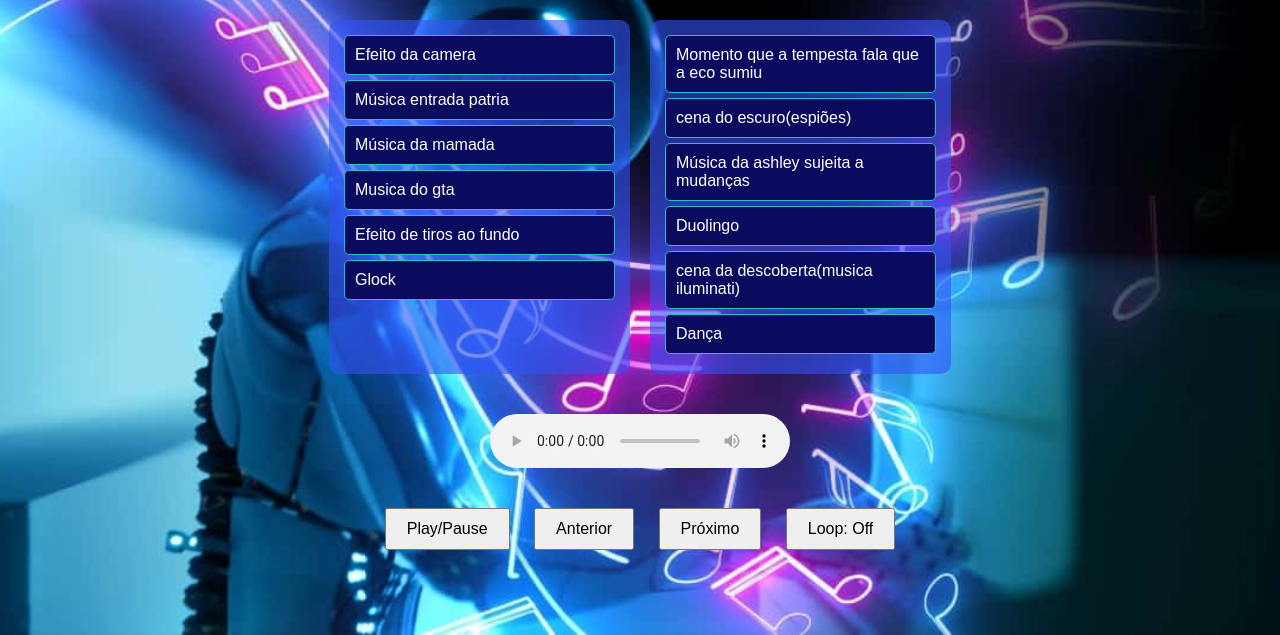
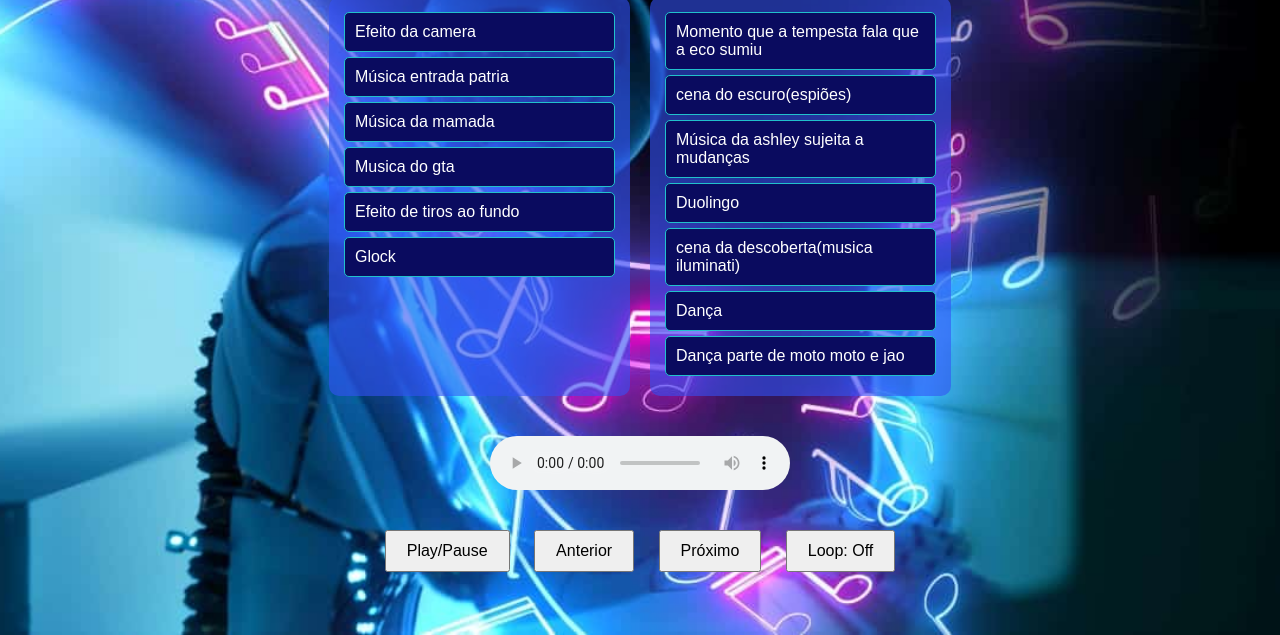
Before and after one commit to stuko69/clonesite, a plain HTML site: page index.html in a window 1280 px wide. Shown: the part 165-800 px from the top of the page. Drawn offline with Linux system fonts and the light colour scheme.

Commit message:
Update index.html

```diff
--- a/index.html
+++ b/index.html
@@ -76,6 +76,7 @@
             <li data-src="b9.mp3">Duolingo</li>
 	    <li data-src="iluminati.mp3">cena da descoberta(musica iluminati)</li>
             <li data-src="dança.mp3">Dança</li>
+	    <li data-src="dança.mp3">Dança parte de moto moto e jao</li>
         </ul>
     </div>
 
```
